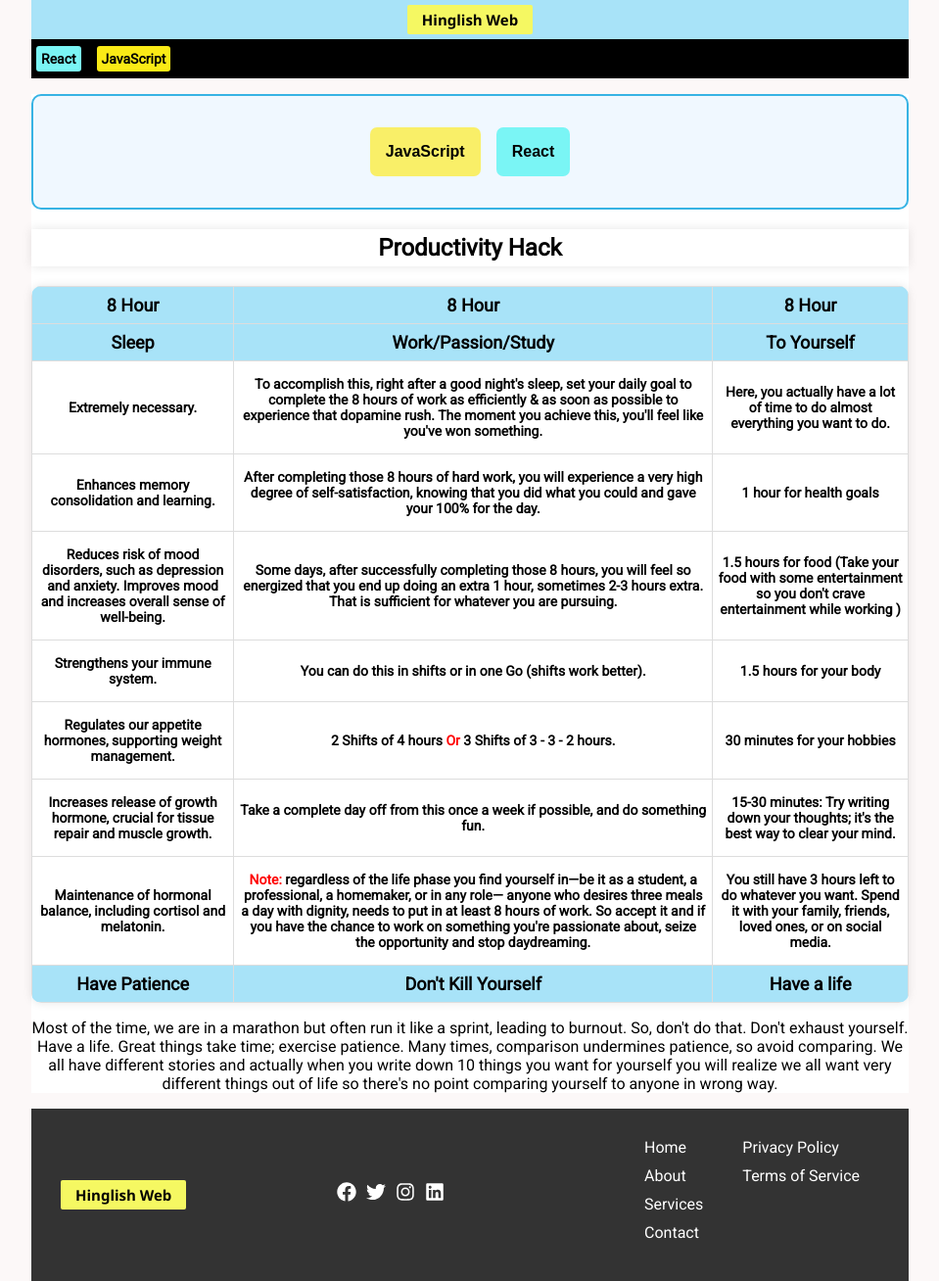
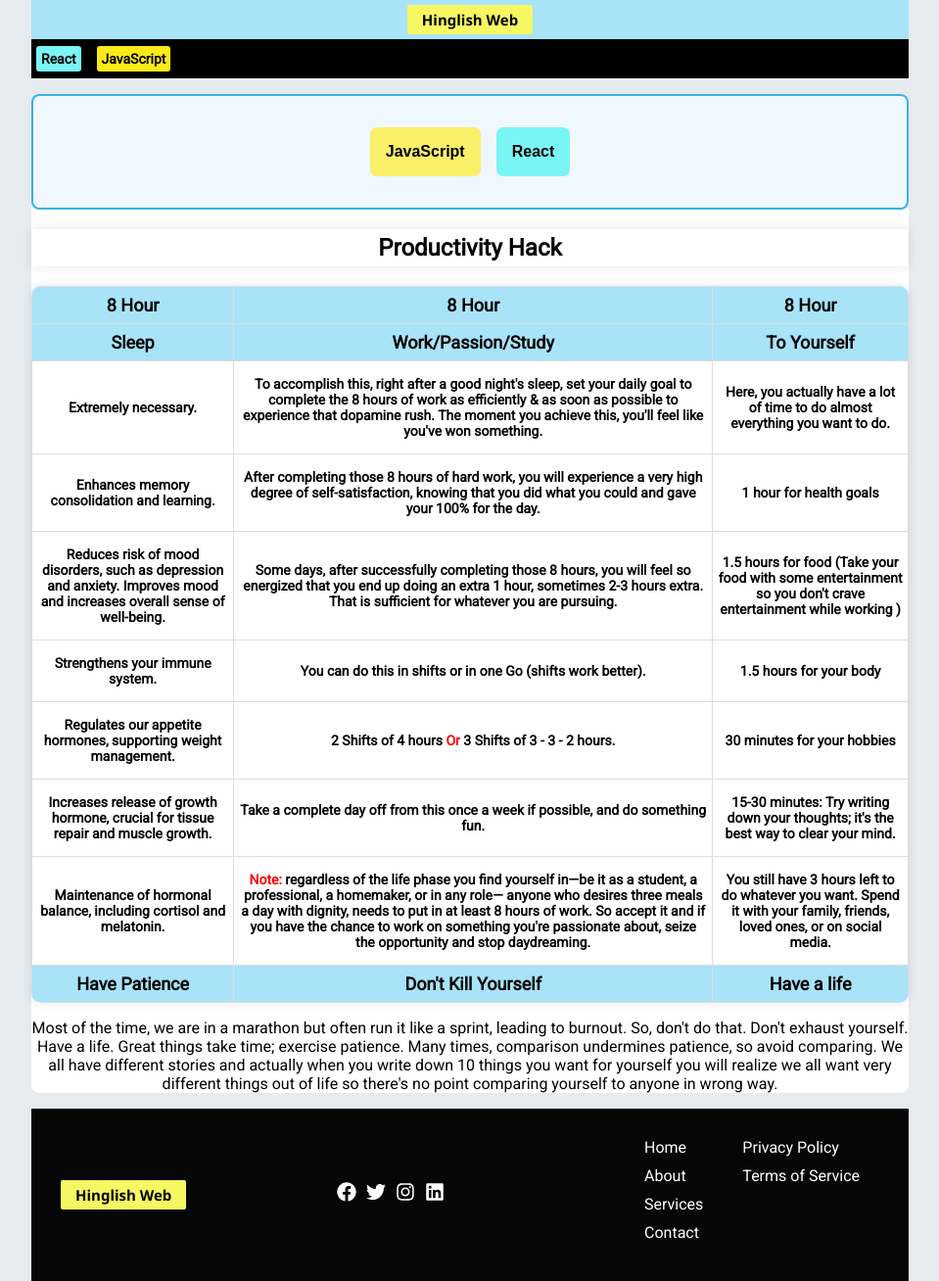
Before and after one commit to shubbpatel/hinglish_web-webapp, a React (Create React App) app: page / in a window 1280 px wide. Shown: the whole page at 98% size, without its empty margins (160-1119 px from the left). Built offline with nearby package versions, Linux system fonts and the light colour scheme.

Commit message:
css chngs

```diff
--- a/src/components/style/footer.css
+++ b/src/components/style/footer.css
@@ -1,5 +1,5 @@
 .footer {
-  background-color: #333;
+  background-color: #060606;
   color: #fff;
   padding: 30px;
   display: flex;
--- a/src/index.css
+++ b/src/index.css
@@ -13,7 +13,7 @@ body {
   margin: auto;
   /* background-color: rgb(46, 45, 45); */
   color: black;
-  background-color: rgb(252, 248, 248);
+  background-color: rgb(230, 235, 239);
   /* color: rgb(231, 239, 241); */
 }
 
--- a/src/pages/style/Home.css
+++ b/src/pages/style/Home.css
@@ -2,16 +2,18 @@
   margin: auto;
   text-align: center;
   align-items: center;
-  /* width: 70%; */
+  /* max-width: 70vw; */
   background-color: #fff;
+  border-radius: 8px;
 }
+
 .homeBtnBox {
   margin: auto;
   padding: 2rem;
   display: flex;
   border: 2px solid rgb(55, 179, 228);
   background-color: aliceblue;
-  border-radius: 10px;
+  border-radius: 8px;
   justify-content: center;
   flex-direction: row;
   gap: 1rem; /* Three columns with equal width */
--- a/src/pages/style/react.css
+++ b/src/pages/style/react.css
@@ -3,12 +3,16 @@
   border-radius: 7px;
   background-color: #fff;
   padding-top: 1rem;
+  /* max-width: 70vw; */
+  margin: auto;
 
 }
+
 .container {
   text-align: left;
   font-size: larger;
   padding: 5px;
+
 }
 
 .index {
```
Also changed, not shown: src/pages/PrivacyPolicy.jsx (added, +7 -0 lines), src/pages/Services.jsx (added, +9 -0 lines), src/pages/TermsOfService.jsx (added).
